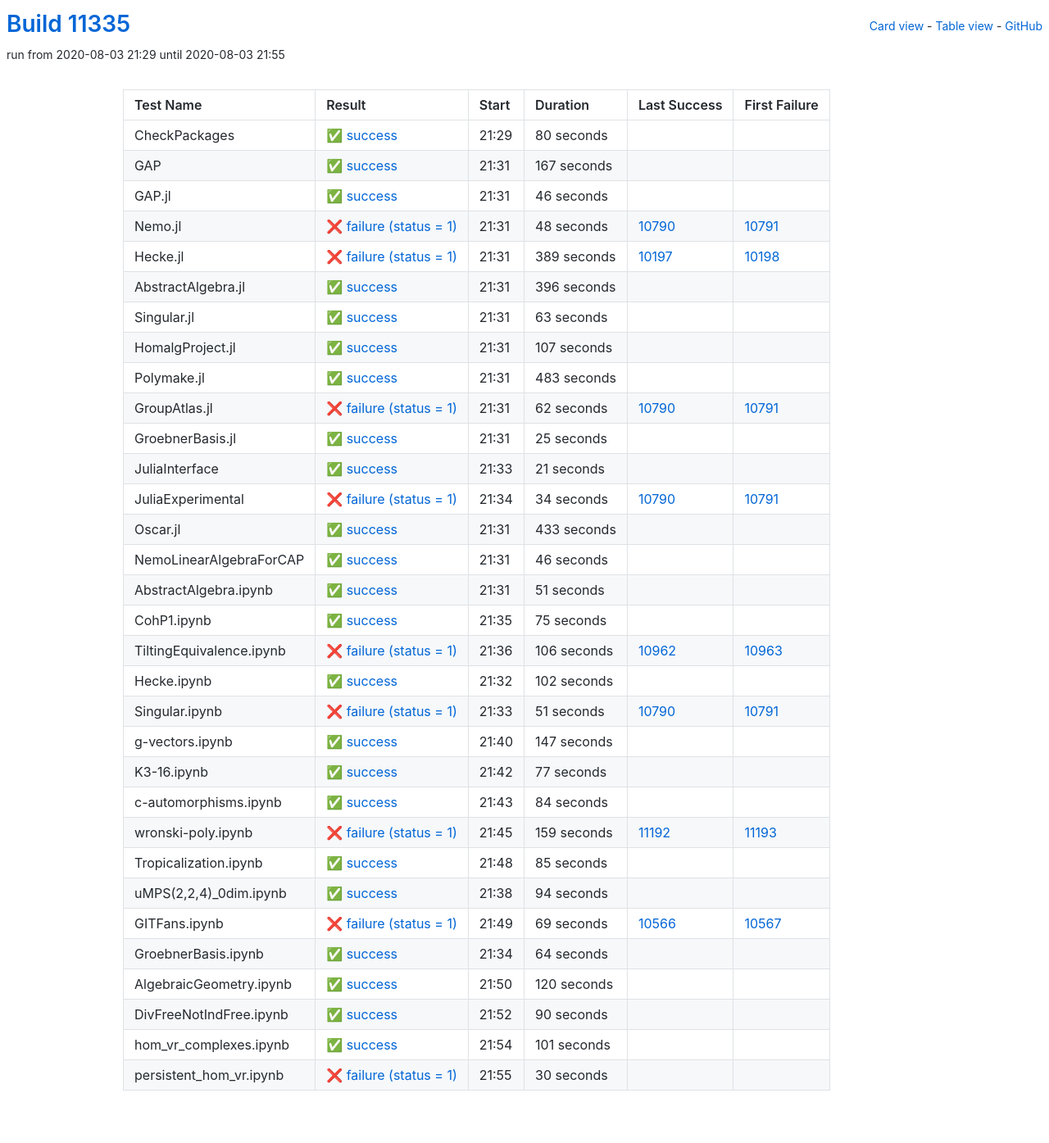
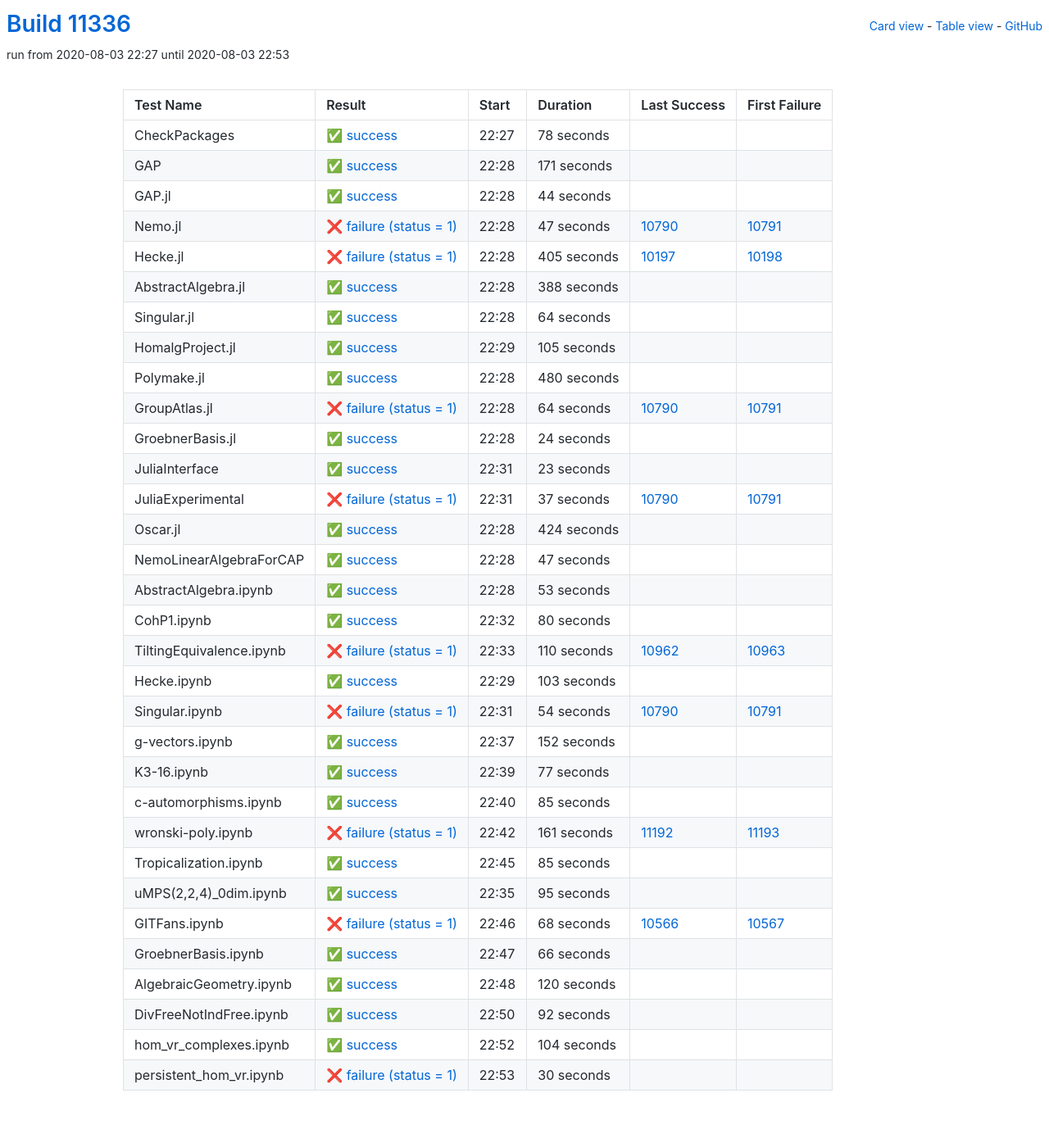
Before and after one commit to oscar-system/oscar-ci-status, a Jekyll site: the page built from table.html, in a window 1280 px wide. Shown: the whole page at 82% size. Built offline with Jekyll 4.4.1, drawn with Linux system fonts in a browser that asks for light colours.

Commit message:
Build #11336

```diff
--- a/_data/ci.yml
+++ b/_data/ci.yml
@@ -1,6 +1,6 @@
 ---
-build: 11335
-build_url: https://oscarci.mathematik.uni-kl.de/job/oscar/11335/
+build: 11336
+build_url: https://oscarci.mathematik.uni-kl.de/job/oscar/11336/
 job: oscar
 organization: oscar-system
 repo: oscar-ci-status
@@ -8,8 +8,200 @@
 tests:
 - name: CheckPackages
   id: checkpackages
-  log: https://oscarci.mathematik.uni-kl.de/job/oscar/11335/artifact/logs/build-11335/CheckPackages.log
-  start: 2020-08-03 21:29
+  log: https://oscarci.mathematik.uni-kl.de/job/oscar/11336/artifact/logs/build-11336/CheckPackages.log
+  start: 2020-08-03 22:27
+  success: true
+  exitcode: 0
+  status: success
+  duration: 78
+  last_success: false
+  last_success_url:
+  first_failure: false
+  first_failure_url:
+- name: GAP
+  id: gap
+  log: https://oscarci.mathematik.uni-kl.de/job/oscar/11336/artifact/logs/build-11336/GAP.log
+  start: 2020-08-03 22:28
+  success: true
+  exitcode: 0
+  status: success
+  duration: 171
+  last_success: false
+  last_success_url:
+  first_failure: false
+  first_failure_url:
+- name: GAP.jl
+  id: gap-jl
+  log: https://oscarci.mathematik.uni-kl.de/job/oscar/11336/artifact/logs/build-11336/GAP.jl.log
+  start: 2020-08-03 22:28
+  success: true
+  exitcode: 0
+  status: success
+  duration: 44
+  last_success: false
+  last_success_url:
+  first_failure: false
+  first_failure_url:
+- name: Nemo.jl
+  id: nemo-jl
+  log: https://oscarci.mathematik.uni-kl.de/job/oscar/11336/artifact/logs/build-11336/Nemo.jl.log
+  start: 2020-08-03 22:28
+  success: false
+  exitcode: 1
+  status: failure
+  duration: 47
+  last_success: 10790
+  last_success_url: https://oscarci.mathematik.uni-kl.de/job/oscar/10790/
+  first_failure: 10791
+  first_failure_url: https://oscarci.mathematik.uni-kl.de/job/oscar/10791/
+- name: Hecke.jl
+  id: hecke-jl
+  log: https://oscarci.mathematik.uni-kl.de/job/oscar/11336/artifact/logs/build-11336/Hecke.jl.log
+  start: 2020-08-03 22:28
+  success: false
+  exitcode: 1
+  status: failure
+  duration: 405
+  last_success: 10197
+  last_success_url: https://oscarci.mathematik.uni-kl.de/job/oscar/10197/
+  first_failure: 10198
+  first_failure_url: https://oscarci.mathematik.uni-kl.de/job/oscar/10198/
+- name: AbstractAlgebra.jl
+  id: abstractalgebra-jl
+  log: https://oscarci.mathematik.uni-kl.de/job/oscar/11336/artifact/logs/build-11336/AbstractAlgebra.jl.log
+  start: 2020-08-03 22:28
+  success: true
+  exitcode: 0
+  status: success
+  duration: 388
+  last_success: false
+  last_success_url:
+  first_failure: false
+  first_failure_url:
+- name: Singular.jl
+  id: singular-jl
+  log: https://oscarci.mathematik.uni-kl.de/job/oscar/11336/artifact/logs/build-11336/Singular.jl.log
+  start: 2020-08-03 22:28
+  success: true
+  exitcode: 0
+  status: success
+  duration: 64
+  last_success: false
+  last_success_url:
+  first_failure: false
+  first_failure_url:
+- name: HomalgProject.jl
+  id: homalgproject-jl
+  log: https://oscarci.mathematik.uni-kl.de/job/oscar/11336/artifact/logs/build-11336/HomalgProject.jl.log
+  start: 2020-08-03 22:29
+  success: true
+  exitcode: 0
+  status: success
+  duration: 105
+  last_success: false
+  last_success_url:
+  first_failure: false
+  first_failure_url:
+- name: Polymake.jl
+  id: polymake-jl
+  log: https://oscarci.mathematik.uni-kl.de/job/oscar/11336/artifact/logs/build-11336/Polymake.jl.log
+  start: 2020-08-03 22:28
+  success: true
+  exitcode: 0
+  status: success
+  duration: 480
+  last_success: false
+  last_success_url:
+  first_failure: false
+  first_failure_url:
+- name: GroupAtlas.jl
+  id: groupatlas-jl
+  log: https://oscarci.mathematik.uni-kl.de/job/oscar/11336/artifact/logs/build-11336/GroupAtlas.jl.log
+  start: 2020-08-03 22:28
+  success: false
+  exitcode: 1
+  status: failure
+  duration: 64
+  last_success: 10790
+  last_success_url: https://oscarci.mathematik.uni-kl.de/job/oscar/10790/
+  first_failure: 10791
+  first_failure_url: https://oscarci.mathematik.uni-kl.de/job/oscar/10791/
+- name: GroebnerBasis.jl
+  id: groebnerbasis-jl
+  log: https://oscarci.mathematik.uni-kl.de/job/oscar/11336/artifact/logs/build-11336/GroebnerBasis.jl.log
+  start: 2020-08-03 22:28
+  success: true
+  exitcode: 0
+  status: success
+  duration: 24
+  last_success: false
+  last_success_url:
+  first_failure: false
+  first_failure_url:
+- name: JuliaInterface
+  id: juliainterface
+  log: https://oscarci.mathematik.uni-kl.de/job/oscar/11336/artifact/logs/build-11336/JuliaInterface.log
+  start: 2020-08-03 22:31
+  success: true
+  exitcode: 0
+  status: success
+  duration: 23
+  last_success: false
+  last_success_url:
+  first_failure: false
+  first_failure_url:
+- name: JuliaExperimental
+  id: juliaexperimental
+  log: https://oscarci.mathematik.uni-kl.de/job/oscar/11336/artifact/logs/build-11336/JuliaExperimental.log
+  start: 2020-08-03 22:31
+  success: false
+  exitcode: 1
+  status: failure
+  duration: 37
+  last_success: 10790
+  last_success_url: https://oscarci.mathematik.uni-kl.de/job/oscar/10790/
+  first_failure: 10791
+  first_failure_url: https://oscarci.mathematik.uni-kl.de/job/oscar/10791/
+- name: Oscar.jl
+  id: oscar-jl
+  log: https://oscarci.mathematik.uni-kl.de/job/oscar/11336/artifact/logs/build-11336/Oscar.jl.log
+  start: 2020-08-03 22:28
+  success: true
+  exitcode: 0
+  status: success
+  duration: 424
+  last_success: false
+  last_success_url:
+  first_failure: false
+  first_failure_url:
+- name: NemoLinearAlgebraForCAP
+  id: nemolinearalgebraforcap
+  log: https://oscarci.mathematik.uni-kl.de/job/oscar/11336/artifact/logs/build-11336/NemoLinearAlgebraForCAP.log
+  start: 2020-08-03 22:28
+  success: true
+  exitcode: 0
+  status: success
+  duration: 47
+  last_success: false
+  last_success_url:
+  first_failure: false
+  first_failure_url:
+- name: AbstractAlgebra.ipynb
+  id: abstractalgebra-ipynb
+  log: https://oscarci.mathematik.uni-kl.de/job/oscar/11336/artifact/logs/build-11336/AbstractAlgebra.ipynb.log
+  start: 2020-08-03 22:28
+  success: true
+  exitcode: 0
+  status: success
+  duration: 53
+  last_success: false
+  last_success_url:
+  first_failure: false
+  first_failure_url:
+- name: CohP1.ipynb
+  id: cohp1-ipynb
+  log: https://oscarci.mathematik.uni-kl.de/job/oscar/11336/artifact/logs/build-11336/CohP1.ipynb.log
+  start: 2020-08-03 22:32
   success: true
   exitcode: 0
   status: success
@@ -18,250 +210,58 @@
   last_success_url:
   first_failure: false
   first_failure_url:
-- name: GAP
-  id: gap
-  log: https://oscarci.mathematik.uni-kl.de/job/oscar/11335/artifact/logs/build-11335/GAP.log
-  start: 2020-08-03 21:31
-  success: true
-  exitcode: 0
-  status: success
-  duration: 167
-  last_success: false
-  last_success_url:
-  first_failure: false
-  first_failure_url:
-- name: GAP.jl
-  id: gap-jl
-  log: https://oscarci.mathematik.uni-kl.de/job/oscar/11335/artifact/logs/build-11335/GAP.jl.log
-  start: 2020-08-03 21:31
-  success: true
-  exitcode: 0
-  status: success
-  duration: 46
-  last_success: false
-  last_success_url:
-  first_failure: false
-  first_failure_url:
-- name: Nemo.jl
-  id: nemo-jl
-  log: https://oscarci.mathematik.uni-kl.de/job/oscar/11335/artifact/logs/build-11335/Nemo.jl.log
-  start: 2020-08-03 21:31
+- name: TiltingEquivalence.ipynb
+  id: tiltingequivalence-ipynb
+  log: https://oscarci.mathematik.uni-kl.de/job/oscar/11336/artifact/logs/build-11336/TiltingEquivalence.ipynb.log
+  start: 2020-08-03 22:33
   success: false
   exitcode: 1
   status: failure
-  duration: 48
-  last_success: 10790
-  last_success_url: https://oscarci.mathematik.uni-kl.de/job/oscar/10790/
-  first_failure: 10791
-  first_failure_url: https://oscarci.mathematik.uni-kl.de/job/oscar/10791/
-- name: Hecke.jl
-  id: hecke-jl
-  log: https://oscarci.mathematik.uni-kl.de/job/oscar/11335/artifact/logs/build-11335/Hecke.jl.log
-  start: 2020-08-03 21:31
-  success: false
-  exitcode: 1
-  status: failure
-  duration: 389
-  last_success: 10197
-  last_success_url: https://oscarci.mathematik.uni-kl.de/job/oscar/10197/
-  first_failure: 10198
-  first_failure_url: https://oscarci.mathematik.uni-kl.de/job/oscar/10198/
-- name: AbstractAlgebra.jl
-  id: abstractalgebra-jl
-  log: https://oscarci.mathematik.uni-kl.de/job/oscar/11335/artifact/logs/build-11335/AbstractAlgebra.jl.log
-  start: 2020-08-03 21:31
-  success: true
-  exitcode: 0
-  status: success
-  duration: 396
-  last_success: false
-  last_success_url:
-  first_failure: false
-  first_failure_url:
-- name: Singular.jl
-  id: singular-jl
-  log: https://oscarci.mathematik.uni-kl.de/job/oscar/11335/artifact/logs/build-11335/Singular.jl.log
-  start: 2020-08-03 21:31
-  success: true
-  exitcode: 0
-  status: success
-  duration: 63
-  last_success: false
-  last_success_url:
-  first_failure: false
-  first_failure_url:
-- name: HomalgProject.jl
-  id: homalgproject-jl
-  log: https://oscarci.mathematik.uni-kl.de/job/oscar/11335/artifact/logs/build-11335/HomalgProject.jl.log
-  start: 2020-08-03 21:31
-  success: true
-  exitcode: 0
-  status: success
-  duration: 107
-  last_success: false
-  last_success_url:
-  first_failure: false
-  first_failure_url:
-- name: Polymake.jl
-  id: polymake-jl
-  log: https://oscarci.mathematik.uni-kl.de/job/oscar/11335/artifact/logs/build-11335/Polymake.jl.log
-  start: 2020-08-03 21:31
-  success: true
-  exitcode: 0
-  status: success
-  duration: 483
-  last_success: false
-  last_success_url:
-  first_failure: false
-  first_failure_url:
-- name: GroupAtlas.jl
-  id: groupatlas-jl
-  log: https://oscarci.mathematik.uni-kl.de/job/oscar/11335/artifact/logs/build-11335/GroupAtlas.jl.log
-  start: 2020-08-03 21:31
-  success: false
-  exitcode: 1
-  status: failure
-  duration: 62
-  last_success: 10790
-  last_success_url: https://oscarci.mathematik.uni-kl.de/job/oscar/10790/
-  first_failure: 10791
-  first_failure_url: https://oscarci.mathematik.uni-kl.de/job/oscar/10791/
-- name: GroebnerBasis.jl
-  id: groebnerbasis-jl
-  log: https://oscarci.mathematik.uni-kl.de/job/oscar/11335/artifact/logs/build-11335/GroebnerBasis.jl.log
-  start: 2020-08-03 21:31
-  success: true
-  exitcode: 0
-  status: success
-  duration: 25
-  last_success: false
-  last_success_url:
-  first_failure: false
-  first_failure_url:
-- name: JuliaInterface
-  id: juliainterface
-  log: https://oscarci.mathematik.uni-kl.de/job/oscar/11335/artifact/logs/build-11335/JuliaInterface.log
-  start: 2020-08-03 21:33
-  success: true
-  exitcode: 0
-  status: success
-  duration: 21
-  last_success: false
-  last_success_url:
-  first_failure: false
-  first_failure_url:
-- name: JuliaExperimental
-  id: juliaexperimental
-  log: https://oscarci.mathematik.uni-kl.de/job/oscar/11335/artifact/logs/build-11335/JuliaExperimental.log
-  start: 2020-08-03 21:34
-  success: false
-  exitcode: 1
-  status: failure
-  duration: 34
-  last_success: 10790
-  last_success_url: https://oscarci.mathematik.uni-kl.de/job/oscar/10790/
-  first_failure: 10791
-  first_failure_url: https://oscarci.mathematik.uni-kl.de/job/oscar/10791/
-- name: Oscar.jl
-  id: oscar-jl
-  log: https://oscarci.mathematik.uni-kl.de/job/oscar/11335/artifact/logs/build-11335/Oscar.jl.log
-  start: 2020-08-03 21:31
-  success: true
-  exitcode: 0
-  status: success
-  duration: 433
-  last_success: false
-  last_success_url:
-  first_failure: false
-  first_failure_url:
-- name: NemoLinearAlgebraForCAP
-  id: nemolinearalgebraforcap
-  log: https://oscarci.mathematik.uni-kl.de/job/oscar/11335/artifact/logs/build-11335/NemoLinearAlgebraForCAP.log
-  start: 2020-08-03 21:31
-  success: true
-  exitcode: 0
-  status: success
-  duration: 46
-  last_success: false
-  last_success_url:
-  first_failure: false
-  first_failure_url:
-- name: AbstractAlgebra.ipynb
-  id: abstractalgebra-ipynb
-  log: https://oscarci.mathematik.uni-kl.de/job/oscar/11335/artifact/logs/build-11335/AbstractAlgebra.ipynb.log
-  start: 2020-08-03 21:31
-  success: true
-  exitcode: 0
-  status: success
-  duration: 51
-  last_success: false
-  last_success_url:
-  first_failure: false
-  first_failure_url:
-- name: CohP1.ipynb
-  id: cohp1-ipynb
-  log: https://oscarci.mathematik.uni-kl.de/job/oscar/11335/artifact/logs/build-11335/CohP1.ipynb.log
-  start: 2020-08-03 21:35
-  success: true
-  exitcode: 0
-  status: success
-  duration: 75
-  last_success: false
-  last_success_url:
-  first_failure: false
-  first_failure_url:
-- name: TiltingEquivalence.ipynb
-  id: tiltingequivalence-ipynb
-  log: https://oscarci.mathematik.uni-kl.de/job/oscar/11335/artifact/logs/build-11335/TiltingEquivalence.ipynb.log
-  start: 2020-08-03 21:36
-  success: false
-  exitcode: 1
-  status: failure
-  duration: 106
+  duration: 110
   last_success: 10962
   last_success_url: https://oscarci.mathematik.uni-kl.de/job/oscar/10962/
   first_failure: 10963
   first_failure_url: https://oscarci.mathematik.uni-kl.de/job/oscar/10963/
 - name: Hecke.ipynb
   id: hecke-ipynb
-  log: https://oscarci.mathematik.uni-kl.de/job/oscar/11335/artifact/logs/build-11335/Hecke.ipynb.log
-  start: 2020-08-03 21:32
+  log: https://oscarci.mathematik.uni-kl.de/job/oscar/11336/artifact/logs/build-11336/Hecke.ipynb.log
+  start: 2020-08-03 22:29
   success: true
   exitcode: 0
   status: success
-  duration: 102
+  duration: 103
   last_success: false
   last_success_url:
   first_failure: false
   first_failure_url:
 - name: Singular.ipynb
   id: singular-ipynb
-  log: https://oscarci.mathematik.uni-kl.de/job/oscar/11335/artifact/logs/build-11335/Singular.ipynb.log
-  start: 2020-08-03 21:33
+  log: https://oscarci.mathematik.uni-kl.de/job/oscar/11336/artifact/logs/build-11336/Singular.ipynb.log
+  start: 2020-08-03 22:31
   success: false
   exitcode: 1
   status: failure
-  duration: 51
+  duration: 54
   last_success: 10790
   last_success_url: https://oscarci.mathematik.uni-kl.de/job/oscar/10790/
   first_failure: 10791
   first_failure_url: https://oscarci.mathematik.uni-kl.de/job/oscar/10791/
 - name: g-vectors.ipynb
   id: g-vectors-ipynb
-  log: https://oscarci.mathematik.uni-kl.de/job/oscar/11335/artifact/logs/build-11335/g-vectors.ipynb.log
-  start: 2020-08-03 21:40
+  log: https://oscarci.mathematik.uni-kl.de/job/oscar/11336/artifact/logs/build-11336/g-vectors.ipynb.log
+  start: 2020-08-03 22:37
   success: true
   exitcode: 0
   status: success
-  duration: 147
+  duration: 152
   last_success: false
   last_success_url:
   first_failure: false
   first_failure_url:
 - name: K3-16.ipynb
   id: k3-16-ipynb
-  log: https://oscarci.mathematik.uni-kl.de/job/oscar/11335/artifact/logs/build-11335/K3-16.ipynb.log
-  start: 2020-08-03 21:42
+  log: https://oscarci.mathematik.uni-kl.de/job/oscar/11336/artifact/logs/build-11336/K3-16.ipynb.log
+  start: 2020-08-03 22:39
   success: true
   exitcode: 0
   status: success
@@ -272,32 +272,32 @@
   first_failure_url:
 - name: c-automorphisms.ipynb
   id: c-automorphisms-ipynb
-  log: https://oscarci.mathematik.uni-kl.de/job/oscar/11335/artifact/logs/build-11335/c-automorphisms.ipynb.log
-  start: 2020-08-03 21:43
+  log: https://oscarci.mathematik.uni-kl.de/job/oscar/11336/artifact/logs/build-11336/c-automorphisms.ipynb.log
+  start: 2020-08-03 22:40
   success: true
   exitcode: 0
   status: success
-  duration: 84
+  duration: 85
   last_success: false
   last_success_url:
   first_failure: false
   first_failure_url:
 - name: wronski-poly.ipynb
   id: wronski-poly-ipynb
-  log: https://oscarci.mathematik.uni-kl.de/job/oscar/11335/artifact/logs/build-11335/wronski-poly.ipynb.log
-  start: 2020-08-03 21:45
+  log: https://oscarci.mathematik.uni-kl.de/job/oscar/11336/artifact/logs/build-11336/wronski-poly.ipynb.log
+  start: 2020-08-03 22:42
   success: false
   exitcode: 1
   status: failure
-  duration: 159
+  duration: 161
   last_success: 11192
   last_success_url: https://oscarci.mathematik.uni-kl.de/job/oscar/11192/
   first_failure: 11193
   first_failure_url: https://oscarci.mathematik.uni-kl.de/job/oscar/11193/
 - name: Tropicalization.ipynb
   id: tropicalization-ipynb
-  log: https://oscarci.mathematik.uni-kl.de/job/oscar/11335/artifact/logs/build-11335/Tropicalization.ipynb.log
-  start: 2020-08-03 21:48
+  log: https://oscarci.mathematik.uni-kl.de/job/oscar/11336/artifact/logs/build-11336/Tropicalization.ipynb.log
+  start: 2020-08-03 22:45
   success: true
   exitcode: 0
   status: success
@@ -308,44 +308,44 @@
   first_failure_url:
 - name: uMPS(2,2,4)_0dim.ipynb
   id: umps-2-2-4-0dim-ipynb
-  log: https://oscarci.mathematik.uni-kl.de/job/oscar/11335/artifact/logs/build-11335/uMPS-2-2-4-_0dim.ipynb.log
-  start: 2020-08-03 21:38
+  log: https://oscarci.mathematik.uni-kl.de/job/oscar/11336/artifact/logs/build-11336/uMPS-2-2-4-_0dim.ipynb.log
+  start: 2020-08-03 22:35
   success: true
   exitcode: 0
   status: success
-  duration: 94
+  duration: 95
   last_success: false
   last_success_url:
   first_failure: false
   first_failure_url:
 - name: GITFans.ipynb
   id: gitfans-ipynb
-  log: https://oscarci.mathematik.uni-kl.de/job/oscar/11335/artifact/logs/build-11335/GITFans.ipynb.log
-  start: 2020-08-03 21:49
+  log: https://oscarci.mathematik.uni-kl.de/job/oscar/11336/artifact/logs/build-11336/GITFans.ipynb.log
+  start: 2020-08-03 22:46
   success: false
   exitcode: 1
   status: failure
-  duration: 69
+  duration: 68
   last_success: 10566
   last_success_url: https://oscarci.mathematik.uni-kl.de/job/oscar/10566/
   first_failure: 10567
   first_failure_url: https://oscarci.mathematik.uni-kl.de/job/oscar/10567/
 - name: GroebnerBasis.ipynb
   id: groebnerbasis-ipynb
-  log: https://oscarci.mathematik.uni-kl.de/job/oscar/11335/artifact/logs/build-11335/GroebnerBasis.ipynb.log
-  start: 2020-08-03 21:34
+  log: https://oscarci.mathematik.uni-kl.de/job/oscar/11336/artifact/logs/build-11336/GroebnerBasis.ipynb.log
+  start: 2020-08-03 22:47
   success: true
   exitcode: 0
   status: success
-  duration: 64
+  duration: 66
   last_success: false
   last_success_url:
   first_failure: false
   first_failure_url:
 - name: AlgebraicGeometry.ipynb
   id: algebraicgeometry-ipynb
-  log: https://oscarci.mathematik.uni-kl.de/job/oscar/11335/artifact/logs/build-11335/AlgebraicGeometry.ipynb.log
-  start: 2020-08-03 21:50
+  log: https://oscarci.mathematik.uni-kl.de/job/oscar/11336/artifact/logs/build-11336/AlgebraicGeometry.ipynb.log
+  start: 2020-08-03 22:48
   success: true
   exitcode: 0
   status: success
@@ -356,32 +356,32 @@
   first_failure_url:
 - name: DivFreeNotIndFree.ipynb
   id: divfreenotindfree-ipynb
-  log: https://oscarci.mathematik.uni-kl.de/job/oscar/11335/artifact/logs/build-11335/DivFreeNotIndFree.ipynb.log
-  start: 2020-08-03 21:52
+  log: https://oscarci.mathematik.uni-kl.de/job/oscar/11336/artifact/logs/build-11336/DivFreeNotIndFree.ipynb.log
+  start: 2020-08-03 22:50
   success: true
   exitcode: 0
   status: success
-  duration: 90
+  duration: 92
   last_success: false
   last_success_url:
   first_failure: false
   first_failure_url:
 - name: hom_vr_complexes.ipynb
   id: hom-vr-complexes-ipynb
-  log: https://oscarci.mathematik.uni-kl.de/job/oscar/11335/artifact/logs/build-11335/hom_vr_complexes.ipynb.log
-  start: 2020-08-03 21:54
+  log: https://oscarci.mathematik.uni-kl.de/job/oscar/11336/artifact/logs/build-11336/hom_vr_complexes.ipynb.log
+  start: 2020-08-03 22:52
   success: true
   exitcode: 0
   status: success
-  duration: 101
+  duration: 104
   last_success: false
   last_success_url:
   first_failure: false
   first_failure_url:
 - name: persistent_hom_vr.ipynb
   id: persistent-hom-vr-ipynb
-  log: https://oscarci.mathematik.uni-kl.de/job/oscar/11335/artifact/logs/build-11335/persistent_hom_vr.ipynb.log
-  start: 2020-08-03 21:55
+  log: https://oscarci.mathematik.uni-kl.de/job/oscar/11336/artifact/logs/build-11336/persistent_hom_vr.ipynb.log
+  start: 2020-08-03 22:53
   success: false
   exitcode: 1
   status: failure
```
Also changed, not shown: README.md.
